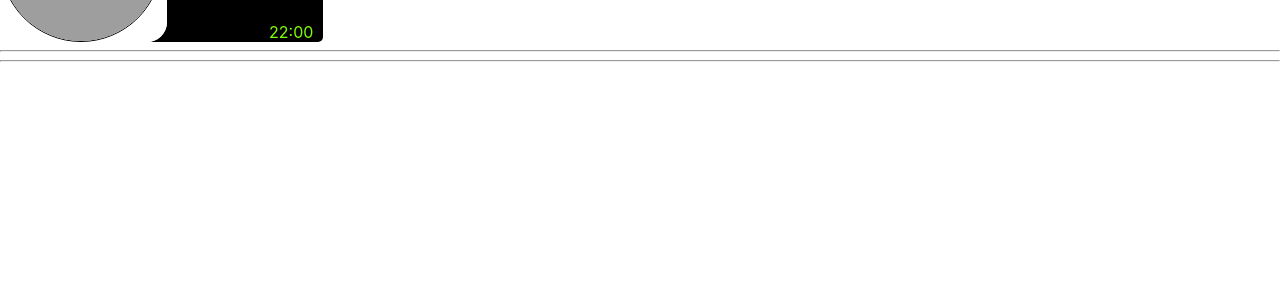
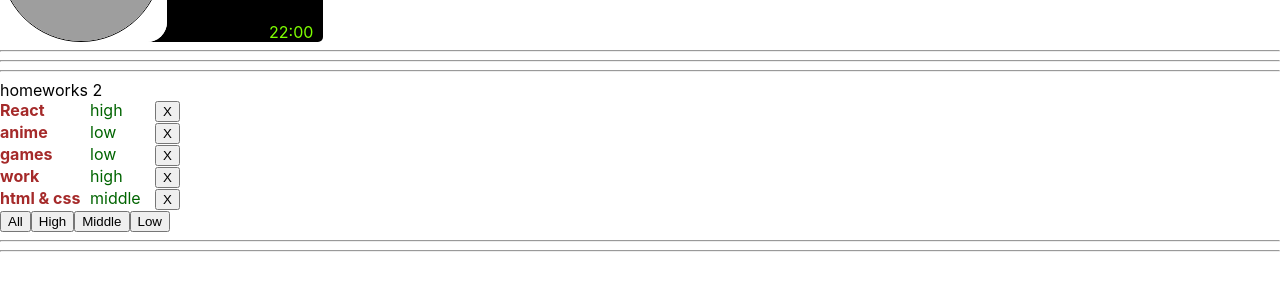
Before and after one commit to Pavel-SS/homework, a React (Create React App) app: page / in a window 1280 px wide. Shown: the part 178-468 px from the top of the page. Built offline with nearby package versions, Linux system fonts and the light colour scheme; grey boxes are pictures that could not be loaded.

Commit message:
finish 2 home work

```diff
--- a/src/p1-main/m1-ui/u1-app/App.tsx
+++ b/src/p1-main/m1-ui/u1-app/App.tsx
@@ -1,17 +1,18 @@
 import React from 'react'
 import s from './App.module.css'
 import  HW1  from '../../../p2-homeworks/h1/HW1'
+import HW2 from '../../../p2-homeworks/h2/HW2'
+
 
 function App() {
     return (
         <div className={s.App}>
             <div>react homeworks:</div>
             <HW1/>
-            {/*<HW2/>*/}
+            <HW2/>
             {/*<HW3/>*/}
             {/*<HW4/>*/}
             {/*<HW5/>*/}
-
         </div>
     )
 }
--- a/src/p2-homeworks/h2/Affair.tsx
+++ b/src/p2-homeworks/h2/Affair.tsx
@@ -1,18 +1,22 @@
 import React from 'react'
+import { AffairType } from './HW2'
+import style from './Affairs.module.css'
 
 type AffairPropsType = {
     // key не нужно типизировать
-    affair: any // need to fix any
-    deleteAffairCallback: any // need to fix any
+    affair: AffairType // need to fix any
+    deleteAffairCallback: (id:number) => void // need to fix any
 }
 
 function Affair(props: AffairPropsType) {
-    const deleteCallback = () => {}// need to fix
+    const deleteCallback = () => {
+        return props.deleteAffairCallback(props.affair._id)
+    }// need to fix
 
     return (
         <div>
-            // show some text
-
+            <span className={style.affair_name}>{props.affair.name}</span>
+            <span className={style.affair_priority}>{props.affair.priority}</span>
             <button onClick={deleteCallback}>X</button>
         </div>
     )
--- a/src/p2-homeworks/h2/Affairs.module.css
+++ b/src/p2-homeworks/h2/Affairs.module.css
@@ -1,3 +1,16 @@
-.someClass {
+.affair_name, .affair_priority{
+    display: inline-block;
+}
 
+
+.affair_name{
+    color: brown;
+    font-weight: 700;
+    width: 90px;
 }
+
+.affair_priority{
+    color:darkgreen;
+    margin-right: 15px;
+    width: 50px;
+}
--- a/src/p2-homeworks/h2/Affairs.tsx
+++ b/src/p2-homeworks/h2/Affairs.tsx
@@ -1,11 +1,11 @@
 import React from 'react'
 import Affair from './Affair'
-import {AffairType} from './HW2'
+import {AffairType, FilterType} from './HW2'
 
 type AffairsPropsType = { // need to fix any
-    data: any
-    setFilter: any
-    deleteAffairCallback: any
+    data: AffairType[]
+    setFilter: (filter: FilterType)=>void
+    deleteAffairCallback: (id:number)=> void
 }
 
 function Affairs(props: AffairsPropsType) {
@@ -17,16 +17,22 @@ function Affairs(props: AffairsPropsType) {
         />
     ))
 
-    const setAll = () => {} // need to fix
-    const setHigh = () => {}
-    const setMiddle = () => {}
-    const setLow = () => {}
+    const setAll = () => {
+        return props.setFilter('all')
+    } // need to fix
+    const setHigh = () => {
+        return props.setFilter('high')
+    }
+    const setMiddle = () => {
+        return props.setFilter('middle')
+    }
+    const setLow = () => {
+        return props.setFilter('low')
+    }
 
     return (
         <div>
-
             {mappedAffairs}
-
             <button onClick={setAll}>All</button>
             <button onClick={setHigh}>High</button>
             <button onClick={setMiddle}>Middle</button>
--- a/src/p2-homeworks/h2/HW2.tsx
+++ b/src/p2-homeworks/h2/HW2.tsx
@@ -2,12 +2,16 @@ import React, {useState} from 'react'
 import Affairs from './Affairs'
 
 // types
-export type AffairPriorityType = any // need to fix any
-export type AffairType = any // need to fix any
+export type AffairPriorityType = string // need to fix any
+export type AffairType = {
+    _id: number
+    name: string
+    priority: string
+} // need to fix any
 export type FilterType = 'all' | AffairPriorityType
 
 // constants
-const defaultAffairs: any = [ // need to fix any
+const defaultAffairs: Array<AffairType> = [ // need to fix any
     {_id: 1, name: 'React', priority: 'high'},
     {_id: 2, name: 'anime', priority: 'low'},
     {_id: 3, name: 'games', priority: 'low'},
@@ -16,20 +20,28 @@ const defaultAffairs: any = [ // need to fix any
 ]
 
 // pure helper functions
-export const filterAffairs = (affairs: any, filter: any): any => { // need to fix any
-    if (filter === 'all') return affairs
-    else return // need to fix
+export const filterAffairs = (affairs: Array<AffairType>, filter: FilterType): Array<AffairType> => { // need to fix any
+    if (filter === 'all') {
+        return affairs
+    }else if ( filter === 'high'){
+        return affairs.filter(i=>i.priority === filter)
+    }else if ( filter === 'middle'){
+        return affairs.filter(i=>i.priority === filter)
+    } else if ( filter === 'low'){
+        return affairs.filter(i=>i.priority === filter)
+    }
+    else return []// need to fix
 }
-export const deleteAffair = (affairs: any, _id: any): any => { // need to fix any
-    return // need to fix
+export const deleteAffair = (affairs:  Array<AffairType>, _id: number): Array<AffairType> => { // need to fix any
+    return affairs.filter(i=> i._id !== _id)
 }
 
 function HW2() {
-    const [affairs, setAffairs] = useState<any>(defaultAffairs) // need to fix any
+    const [affairs, setAffairs] = useState<AffairType[]>(defaultAffairs) // need to fix any
     const [filter, setFilter] = useState<FilterType>('all')
 
     const filteredAffairs = filterAffairs(affairs, filter)
-    const deleteAffairCallback = (_id: any) => setAffairs(deleteAffair(affairs, _id)) // need to fix any
+    const deleteAffairCallback = (_id: number) => setAffairs(deleteAffair(affairs, _id)) // need to fix any
 
     return (
         <div>
```
